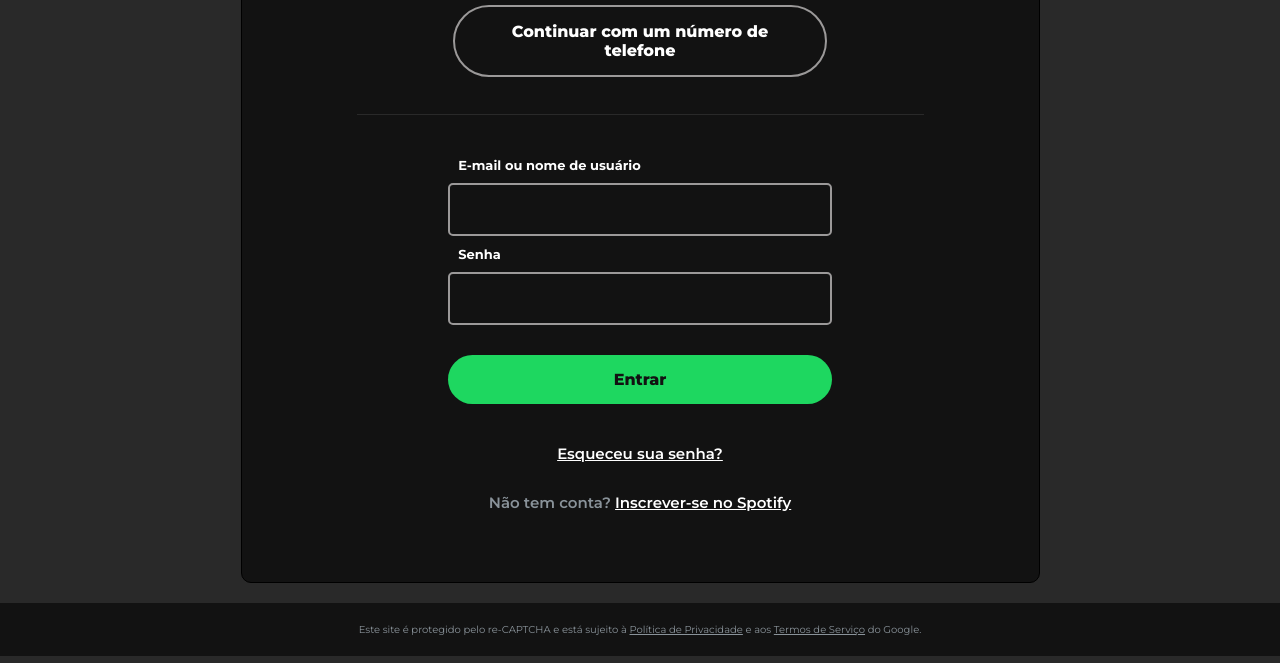
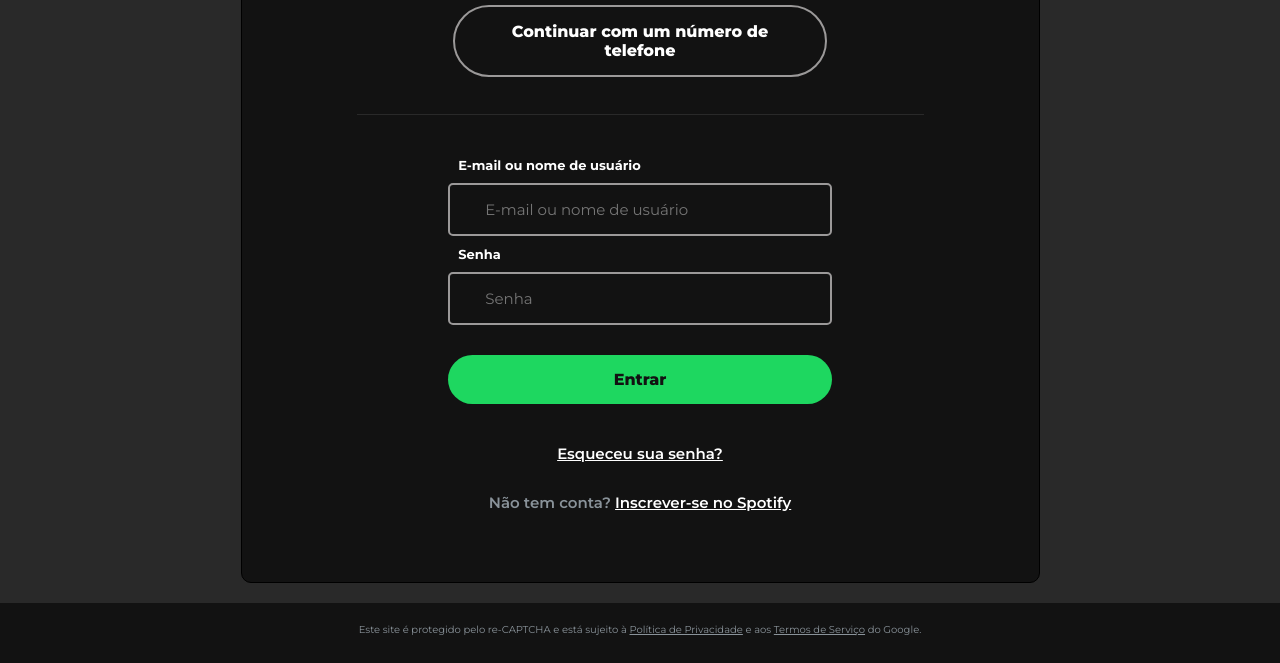
Before and after one commit to valdoskir/trybe-exercicios, a plain HTML site: page 01-spotify-page/index-rafa.html in a window 1280 px wide. Shown: the part 396-1059 px from the top of the page. Drawn offline with nearby package versions, Linux system fonts and the light colour scheme.

Commit message:
last update

```diff
--- a/01-spotify-page/index-rafa.html
+++ b/01-spotify-page/index-rafa.html
@@ -32,10 +32,10 @@
 
     <form id="formulario" action="">
       <label for="email-or-username">E-mail ou nome de usuário</label>
-      <input type="text" id="email-or-username">
+      <input type="text" id="email-or-username" placeholder="E-mail ou nome de usuário">
 
       <label for="password">Senha</label>
-      <input type="password" id="password">
+      <input type="password" id="password" placeholder="Senha">
 
       <button class="enter-button">Entrar</button>
     </form>
--- a/01-spotify-page/style-rafa.css
+++ b/01-spotify-page/style-rafa.css
@@ -140,4 +140,5 @@ footer {
     color: #899299;
     text-align: center;
     padding: 20px;
+    height: 20px;
 }
```
